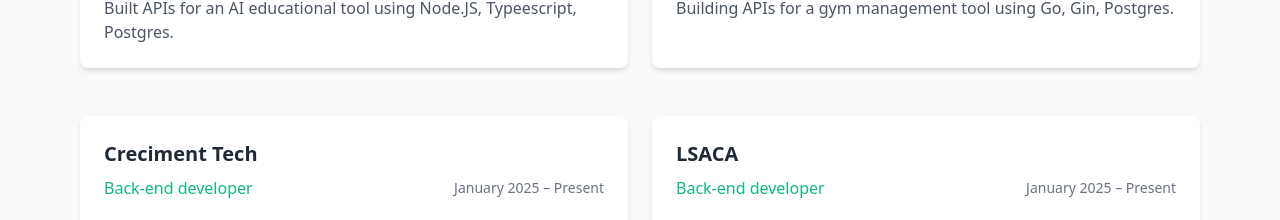
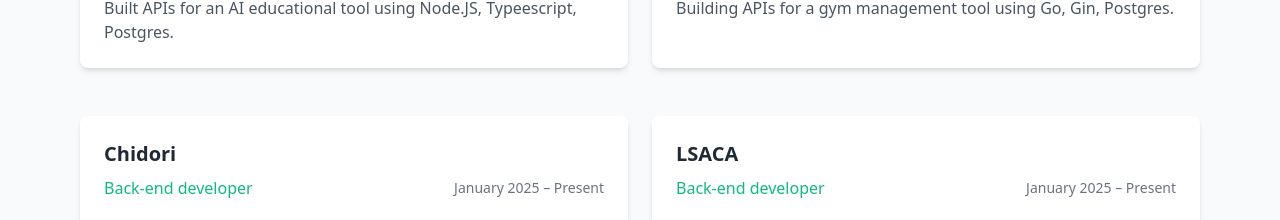
Before and after one commit to nobelium24/my-portfolio, a React (Vite) app: page / in a window 1280 px wide. Shown: the part 2290-2510 px from the top of the page. Built offline with nearby package versions, Linux system fonts and the light colour scheme.

Commit message:
minor update

```diff
--- a/src/App.tsx
+++ b/src/App.tsx
@@ -89,7 +89,7 @@
       description: "Building APIs for a gym management tool using Go, Gin, Postgres."
     },
     {
-      title: "Creciment Tech",
+      title: "Chidori",
       role: "Back-end developer",
       period: "January 2025 – Present",
       description: "Built APIs for a delivery platform using Node.JS, Express, Typesript, Postgres."
```
